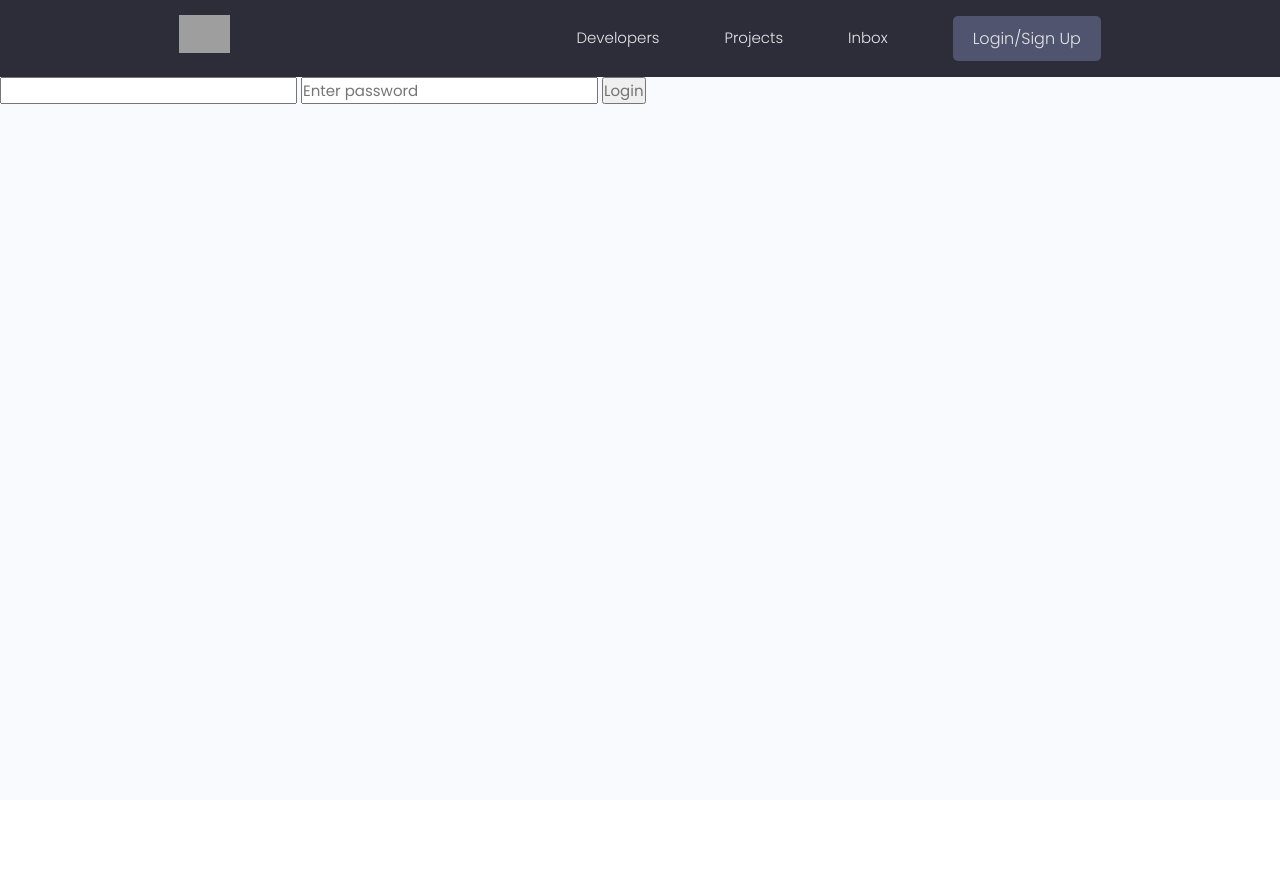
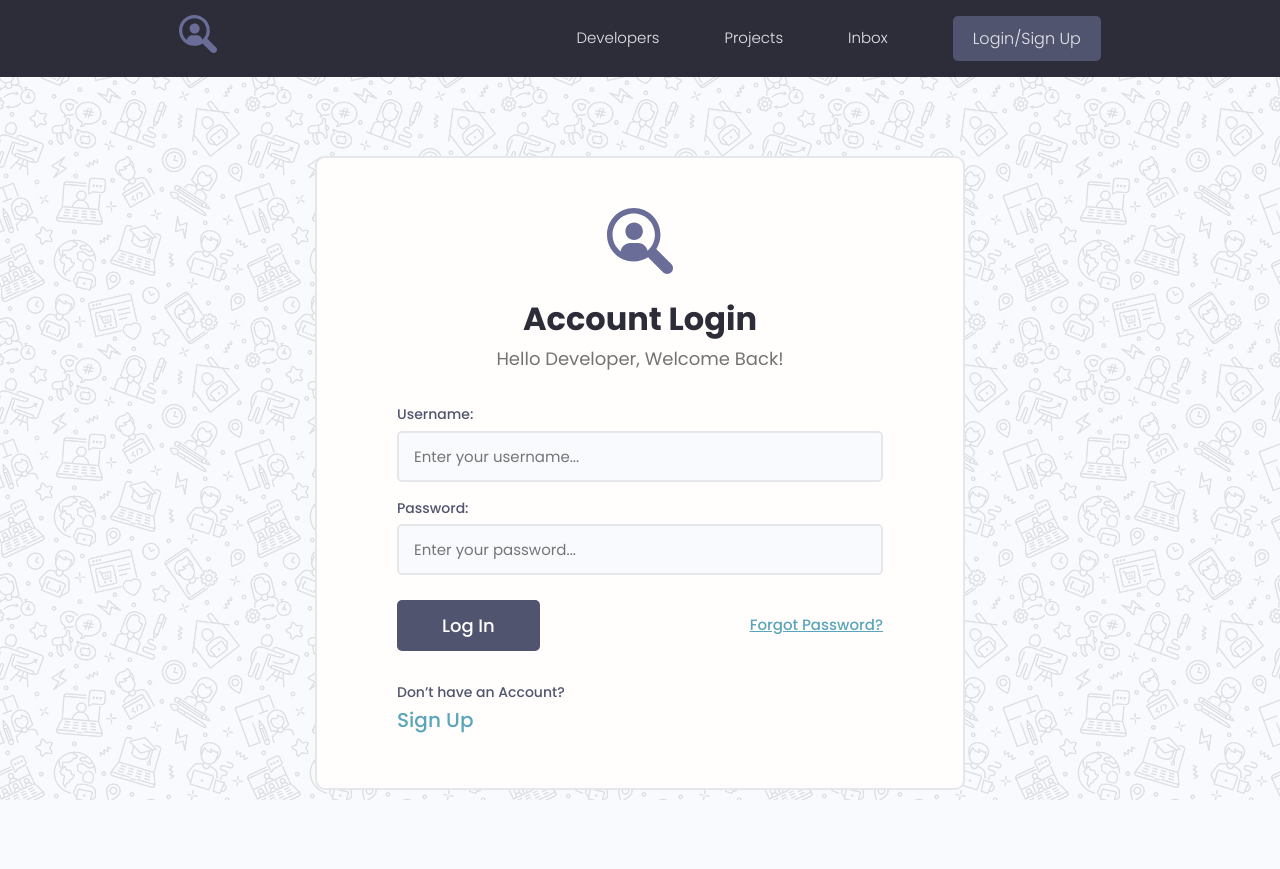
Before and after one commit to minhngo3818/practice-django-devlog, a Django app: page /login/ in a window 1280 px wide. Before the commit the page ends 104 px from the top, so only its background shows below. Run offline with Django 4.2, Linux system fonts and the light colour scheme; some libraries are stand-ins or nearby versions; grey boxes are pictures that could not be loaded.

Commit message:
update render user register and login

```diff
--- a/static/uikit/app.js
+++ b/static/uikit/app.js
@@ -2,3 +2,13 @@
 document.addEventListener('DOMContentLoaded', function () {
   hljs.highlightAll();
 });
+
+
+let alertWrapper = document.querySelector('.alert')
+let alertClose = document.querySelector('.alert__close')
+
+if (alertWrapper) {
+    alertClose.addEventListener('click', () =>
+        alertWrapper.style.display = 'none'
+    )
+}
--- a/templates/main.html
+++ b/templates/main.html
@@ -23,17 +23,30 @@
     {% include 'navbar.html' %}
 
     <!-- Message display section -->
+<!--    {% if messages %}-->
+<!--    <ul class="messages">-->
+<!--        {% for message in messages %}-->
+<!--        <li {% if message.tags %} class="{{ message.tags }}"{% endif %}>{{ message }}</li>-->
+<!--        {% endfor %}-->
+<!--    </ul>-->
+<!--    {% endif %}-->
+
     {% if messages %}
-    <ul class="messages">
         {% for message in messages %}
-        <li{% if message.tags %} class="{{ message.tags }}"{% endif %}>{{ message }}</li>
+            <div style="display: flex; justify-content: center;">
+                <div class="alert alert--{{message.tags}}">
+                    <p class="alert__message">{{message}}</p>
+                    <button class="alert__close">⨯</button>
+                </div>
+            </div>
         {% endfor %}
-    </ul>
     {% endif %}
+
 
     {% block content %}
 
     {% endblock content %}
 
 </body>
+<script src="{% static 'uikit/app.js' %}" ></script>
 </html>
--- a/templates/navbar.html
+++ b/templates/navbar.html
@@ -4,7 +4,7 @@
 <header class="header">
     <div class="container container--narrow">
         <a href="{% url 'profiles' %}" class="header__logo">
-            <img src="{% static 'images/logo.svg' %}" alt="DevSearch Logo" />
+            <img src="{% static 'images/icon.svg' %}" alt="DevSearch Logo" />
         </a>
         <nav class="header__nav">
         <input type="checkbox" id="responsive-menu" />
--- a/users/templates/users/login_register.html
+++ b/users/templates/users/login_register.html
@@ -1,14 +1,105 @@
 <!DOCTYPE html>
 {% extends 'main.html' %}
-
+{% load static %}
 {% block content %}
 
-<form action="{% url 'login' %}" method="POST">
-     {% csrf_token %}
+{% if page == 'register' %}
 
-    <input type="text" name="username" />
-    <input type="password" name="password" placeholder="Enter password" />
-    <input type="submit" value="Login" />
-</form>
 
+<div class="auth">
+      <div class="card">
+        <div class="auth__header text-center">
+          <a href="/">
+            <img src="{% static 'images/icon.svg' %}" alt="icon" />
+          </a>
+          <h3>Register an Account</h3>
+          <p>Create a new developer account</p>
+        </div>
+
+        <form method="POST" action="{% url 'register' %}" class="form auth__form">
+          {% csrf_token %}
+
+          {% for field in form %}
+          <div class="form__field">
+            <label for="formInput#Text">{{field.label}}</label>
+            {{field}}
+
+        <!-- Help text -->
+        <!--{% if field.help_text %}-->
+        <!--<small>{{field.help_text}}</small>-->
+        <!--{% endif %}-->
+
+            {% for error in field.errors %}
+              <p style="color: red;">{{error}}</p>
+            {% endfor %}
+
+          </div>
+          {% endfor %}
+
+
+          <div class="auth__actions">
+            <input class="btn btn--sub btn--lg" type="submit" value="Sign  In" />
+          </div>
+        </form>
+        <div class="auth__alternative">
+          <p>Already have an Account?</p>
+          <a href="{% url 'login' %}">Log In</a>
+        </div>
+      </div>
+    </div>
+
+{% else %}
+
+<div class="auth">
+
+      <div class="card">
+
+        <div class="auth__header text-center">
+          <a href="/">
+            <img src="{% static 'images/icon.svg' %}" alt="icon" />
+          </a>
+          <h3>Account Login</h3>
+          <p>Hello Developer, Welcome Back!</p>
+        </div>
+
+        <form action="{% url 'login' %}" method="POST" class="form auth__form">
+          {% csrf_token %}
+          <!-- Input:Username -->
+          <div class="form__field">
+            <label for="formInput#text">Username: </label>
+            <input
+              class="input input--text"
+              id="formInput#text"
+              type="text"
+              name="username"
+              placeholder="Enter your username..."
+            />
+          </div>
+
+          <!-- Input:Password -->
+          <div class="form__field">
+            <label for="formInput#password">Password: </label>
+            <input
+              class="input input--password"
+              id="formInput#passowrd"
+              type="password"
+              name="password"
+              placeholder="Enter your password..."
+            />
+          </div>
+          <div class="auth__actions">
+            <input class="btn btn--sub btn--lg" type="submit" value="Log In" />
+            <a href="forgetpassword.html">Forgot Password?</a>
+          </div>
+        </form>
+
+
+        <div class="auth__alternative">
+          <p>Don’t have an Account?</p>
+          <a href="{% url 'register' %}">Sign Up</a>
+        </div>
+      </div>
+
+    </div>
+{% endif %}
 {% endblock content %}
--- a/users/urls.py
+++ b/users/urls.py
@@ -5,6 +5,7 @@ from . import views
 urlpatterns = [
     path('login/', views.loginUser, name="login"),
     path('logout/', views.logoutUser, name="logout"),
+    path('register/', views.registerUser, name="register"),
 
     path('', views.profiles, name="profiles"),
     path('profile/<str:pk>', views.userProfile, name="user-profile")
--- a/users/views.py
+++ b/users/views.py
@@ -2,13 +2,15 @@ from django.shortcuts import render, redirect
 from django.contrib.auth import login, authenticate, logout
 from django.contrib.auth.decorators import login_required
 from django.contrib import messages
+from django.contrib.auth.forms import UserCreationForm
 from django.contrib.auth.models import User
 from .models import Profile
+from .forms import CustomUserCreationForm
 
 
 # Create your views here.
 def loginUser(request):
-
+    page = 'login'
     # Always redirect to profile page from login whenever user is authenticated
     if request.user.is_authenticated:
         return redirect('profiles')
@@ -36,8 +38,37 @@ def loginUser(request):
 
 def logoutUser(request):
     logout(request)
-    messages.error(request, 'User logged out!')
+    messages.info(request, 'User logged out!')
     return redirect('login')
+
+
+def registerUser(request):
+    page = 'register'
+    form = CustomUserCreationForm()
+
+    if request.method == 'POST':
+        form = CustomUserCreationForm(request.POST)
+        if form.is_valid():
+            user = form.save(commit=False)
+            # Explain commit=False: it will create a temporary
+            # instance of just-registered user object
+            # so that frontend and backend can process
+            # the data just in case it causes an issue
+            # eg: some identical username but different format lower case vs. upper case
+
+            user.username = user.username.lower()   # convert to lower case make username all unique
+            user.save()
+
+            messages.success(request, 'User account was successfully created!')
+
+            login(request, user)
+            return redirect('profiles')
+
+        else:
+            messages.success(request, 'An error has occurred during registration')
+
+    context = {'page': page, 'form': form}
+    return render(request, 'users/login_register.html', context)
 
 
 def profiles(request):
```
Also changed, not shown: templates/login.html (added, +61 -0 lines), templates/signup.html (added, +89 -0 lines), users/forms.py (added, +20 -0 lines), db.sqlite3, static/images/icon.svg (added), static/images/pattern.jpg (added).
